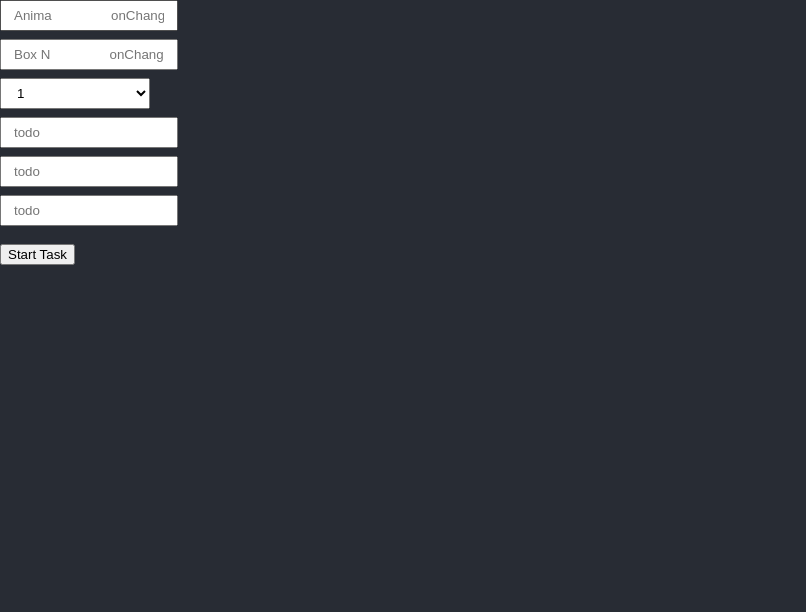
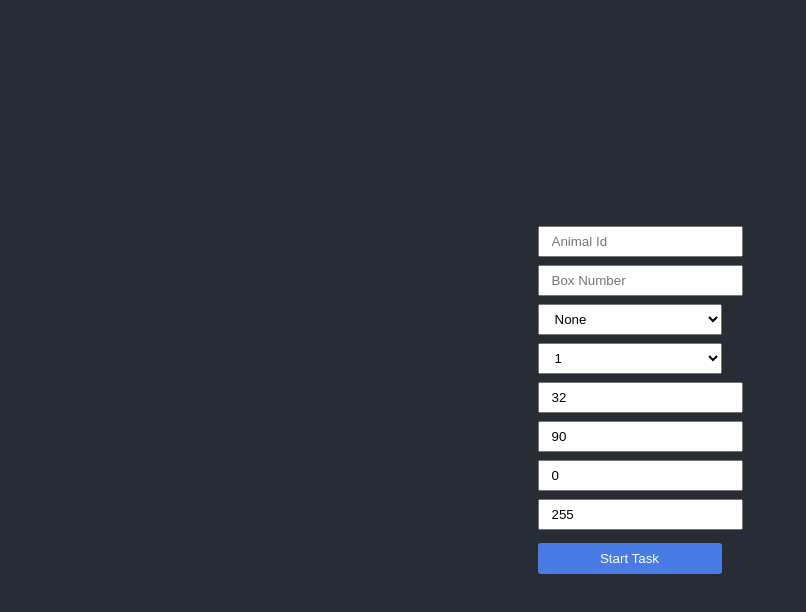
Before and after one commit to istewart/box-control, a React (Create React App) app: page / in a window 1280 px wide. Shown: the top 612 px of the page, without its empty margins (0-806 px from the left). Built offline with nearby package versions, Linux system fonts and the light colour scheme; no server answers.

Commit message:
Started on web socket.

```diff
--- a/package.json
+++ b/package.json
@@ -5,7 +5,8 @@
   "dependencies": {
     "react": "^16.8.6",
     "react-dom": "^16.8.6",
-    "react-scripts": "3.0.1"
+    "react-scripts": "3.0.1",
+    "socket.io": "^2.2.0"
   },
   "scripts": {
     "start": "react-scripts start",
--- a/src/App.css
+++ b/src/App.css
@@ -8,6 +8,9 @@
   color: white;
   margin: 0 auto;
   min-height: 100vh;
+  display: flex;
+  align-items: center;
+  justify-content: center;
 }
 
 .form {
@@ -16,7 +19,20 @@
 
 .form-input, .form-select {
   padding: 6px 12px;
-  width: 150px;
+  min-width: 150px;
   margin-bottom: 8px;
   display: block;
 }
+
+.form-select {
+  min-width: 184px;
+}
+
+.form-button {
+  width: 184px;
+  padding: 8px 16px;
+  background: #487ce4;
+  color: white;
+  border: none;
+  border-radius: 3px;
+}
--- a/src/App.js
+++ b/src/App.js
@@ -1,75 +1,128 @@
 import React from 'react';
 import './App.css';
 
+import openSocket from 'socket.io-client';
+
+
 class App extends React.Component {
     state = {
-      animal: '',
-      box_number: '',
-      stage: null,
-      optogenetics: null,
-      background_luminensce: 32,
-      size_one: 90,
-      size_two: null,
-      contrast_levels: [255],
+      animalId: '',
+      boxNumber: '',
+      stage: 1,
+      optogenetics: 'None',
+      backgroundLuminensce: 32,
+      sizeOne: 90,
+      sizeTwo: 0,
+      contrastLevels: [255],
+      socket: openSocket(),
     }
+
+    constructor(props) {
+      super(props);
+
+      this.state.socket.on('todo', () => {
+        alert('event!');
+      });
+    }
+
 
     onChange = (name, value) => {
       this.setState({[name]: value});
     }
 
-    onSubmit = () => {
-      console.log("todo");
+    onSubmit = (e) => {
+      e.preventDefault();
+      alert("todo");
     }
 
     render() {
+      const {
+        animalId,
+        boxNumber,
+        stage,
+        optogenetics,
+        backgroundLuminensce,
+        sizeOne,
+        sizeTwo,
+        contrastLevels,
+      } = this.state;
+
       return (
         <div className="App">
           <header className="App-header">
             <form className="form">
               <input
                 type="text"
-                name="animal"
+                name="animalId"
                 className="form-input"
-                placeholder="Anima
-                onChange={(e) => this.onChange('todo', e.target.value)}l Id"
+                placeholder="Animal Id"
+                value={animalId}
+                onChange={(e) => this.onChange('animalId', e.target.value)}
               />
               <input
                 type="text"
-                name="box_number"
+                name="boxNumber"
                 className="form-input"
-                placeholder="Box N
-                onChange={(e) => this.onChange('todo', e.target.value)}umber"
+                placeholder="Box Number"
+                value={boxNumber}
+                onChange={(e) => this.onChange('boxNumber', e.target.value)}
               />
               <select
                 name="stage"
                 className="form-select"
+                value={stage}
+                onChange={(e) => this.onChange('stage', e.target.value)}
+              >
+                <option>None</option>
+                <option>Activation</option>
+                <option>Supression</option>
+              </select>
+              <select
+                name="optogenetics"
+                className="form-select"
+                value={optogenetics}
+                onChange={(e) => this.onChange('optogenetics', e.target.value)}
               >
                 <option>1</option>
                 <option>2</option>
                 <option>3</option>
               </select>
               <input
-                type="text"
-                name="animal"
+                type="number"
+                name="backgroundLuminensce"
                 className="form-input"
                 placeholder="todo"
-                onChange={(e) => this.onChange('todo', e.target.value)}
+                value={backgroundLuminensce}
+                onChange={(e) => this.onChange('backgroundLuminensce', e.target.value)}
               />
               <input
                 type="text"
-                name="animal"
+                name="sizeOne"
                 className="form-input"
                 placeholder="todo"
-                onChange={(e) => this.onChange('todo', e.target.value)}
+                value={sizeOne}
+                onChange={(e) => this.onChange('sizeOne', e.target.value)}
               />
               <input
                 type="text"
-                name="animal"
+                name="sizeTwo"
                 className="form-input"
                 placeholder="todo"
-                onChange={(e) => this.onChange('todo', e.target.value)}
+                value={sizeTwo}
+                onChange={(e) => this.onChange('sizeTwo', e.target.value)}
               />
-              <button onClick={this.onSubmit}>
+              <input
+                type="text"
+                name="contrastLevels"
+                className="form-input"
+                placeholder="todo"
+                value={contrastLevels}
+                onChange={(e) => this.onChange('contrastLevels', e.target.value)}
+              />
+              <button
+                className="form-button"
+                onClick={this.onSubmit}
+              >
                 Start Task
               </button>
             </form>
```
Also changed, not shown: 1 other file (tests, documents, lock files or other folders).
